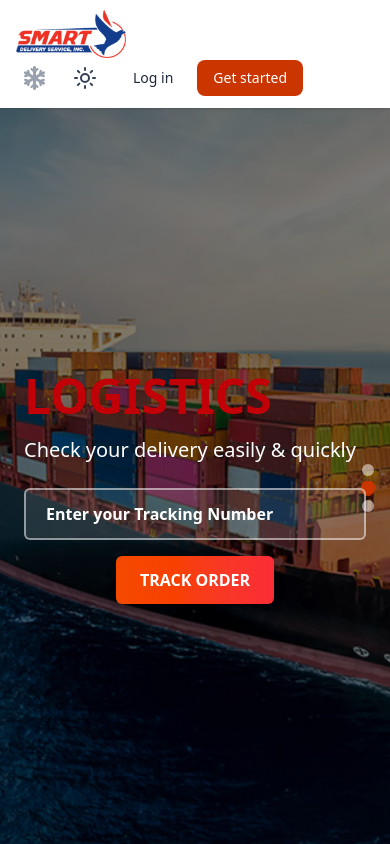
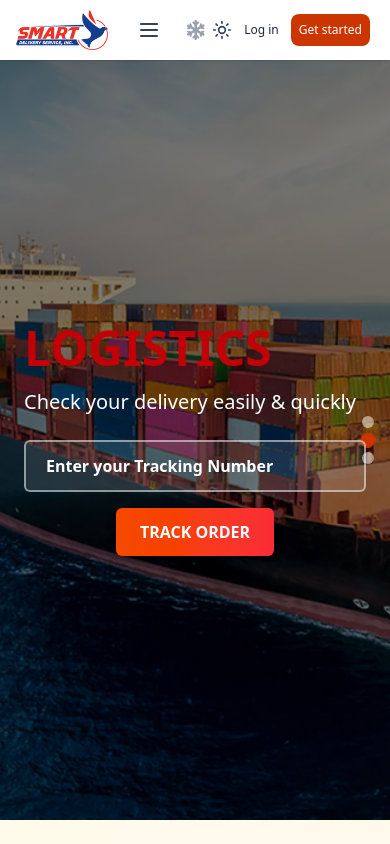
Before and after one commit to Fenil412/Mined_Hackathon_2025, a React (Vite) app in the folder client/: page / in a window 390 px wide. Shown: the top 844 px of the page. Built offline with nearby package versions, Linux system fonts and the light colour scheme.

Commit message:
Add mobile first design

```diff
--- a/client/src/components/Header/Header.jsx
+++ b/client/src/components/Header/Header.jsx
@@ -1,6 +1,6 @@
-import React from "react";
+import React, { useState } from "react";
 import { Link, NavLink } from "react-router-dom";
-import { Sun, Moon } from "lucide-react";
+import { Sun, Moon, Menu, X } from "lucide-react";
 import { FontAwesomeIcon } from "@fortawesome/react-fontawesome";
 import { faSnowflake } from "@fortawesome/free-solid-svg-icons";
 import logo from "../../../photos/logo.png";
@@ -8,6 +8,7 @@ import { useTheme } from "../../context/ThemeContext";
 
 export default function Header() {
   const { theme, toggleTheme, isSnowing, toggleSnowfall } = useTheme();
+  const [isMenuOpen, setIsMenuOpen] = useState(false);
 
   const menuItems = [
     { name: "HOME", path: "/" },
@@ -20,50 +21,119 @@ export default function Header() {
 
   const linkClass = ({ isActive }) =>
     `block py-2 pr-4 pl-3 duration-200 ${
-      isActive ? "text-orange-700 dark:text-orange-400 underline underline-offset-4" : "text-gray-700 dark:text-gray-300"
-    } hover:bg-gray-transparent dark:hover:bg-transparent hover:text-orange-700
+      isActive
+        ? "text-orange-700 dark:text-orange-400 underline underline-offset-4"
+        : "text-gray-700 dark:text-gray-300"
+    } hover:bg-gray-100 dark:hover:bg-gray-700 hover:text-orange-700
     lg:p-0 hover:decoration-2`;
 
   return (
     <header className="sticky top-0 z-50 shadow">
       <nav className="bg-white dark:bg-gray-900 border-gray-200 px-4 lg:px-6 py-2.5">
-        <div className="flex flex-wrap items-center justify-between max-w-screen-xl mx-auto">
+        <div className="flex flex-wrap sm:flex-nowrap items-center justify-between max-w-screen-xl mx-auto gap-2 sm:gap-4">
+          {/* Logo */}
           <Link to="/" className="flex items-center">
-            <img src={logo} className="h-12 mr-3 dark:invert" alt="Logo" />
+            <img
+              src={logo}
+              className="h-10 sm:h-12 mr-2 sm:mr-3 dark:invert"
+              alt="Logo"
+            />
           </Link>
 
-          <div className="flex items-center lg:order-2">
-            {/* Snowfall Toggle */}
-            <button onClick={toggleSnowfall} className="p-2 mr-3 text-gray-700 dark:text-white hover:bg-gray-200 dark:hover:bg-gray-700 rounded-lg">
-              <FontAwesomeIcon icon={faSnowflake} className={`${isSnowing ? "text-blue-400" : "text-gray-400"} hover:text-blue-500 fa-xl transition-all`} />
-            </button>
+          {/* Hamburger Menu Button for Mobile (hidden on sm: and above) */}
+          <button
+            onClick={() => setIsMenuOpen(!isMenuOpen)}
+            className="sm:hidden p-2 text-gray-700 dark:text-white hover:bg-gray-200 dark:hover:bg-gray-700 rounded-lg"
+          >
+            {isMenuOpen ? (
+              <X className="w-6 h-6" />
+            ) : (
+              <Menu className="w-6 h-6" />
+            )}
+          </button>
 
-            {/* Dark Mode Toggle */}
-            <button onClick={toggleTheme} className="p-2 mr-3 text-gray-700 dark:text-white hover:bg-gray-200 dark:hover:bg-gray-700 rounded-lg">
-              {theme === "dark" ? <Moon className="w-6 h-6" /> : <Sun className="w-6 h-6" />}
-            </button>
-
-            {/* Buttons */}
-            <Link to="signin" className="text-gray-800 dark:text-white hover:bg-gray-300 dark:hover:bg-gray-700 focus:ring-4 focus:ring-gray-300 font-medium rounded-lg text-sm px-4 lg:px-5 py-2 lg:py-2.5 mr-2 focus:outline-none">
-              Log in
-            </Link>
-            <Link to="signup" className="text-white bg-orange-700 hover:bg-orange-800 focus:ring-4 focus:ring-orange-300 font-medium rounded-lg text-sm px-4 lg:px-5 py-2 lg:py-2.5 mr-2 focus:outline-none">
-              Get started
-            </Link>
-          </div>
-
-          {/* Navigation Menu */}
-          <div className="items-center justify-between hidden w-full lg:flex lg:w-auto lg:order-1" id="mobile-menu-2">
-            <ul className="flex flex-col mt-4 font-medium lg:flex-row lg:space-x-8 lg:mt-0">
+          {/* Navigation Menu (visible on sm: and above) */}
+          <div className="hidden sm:flex sm:items-center sm:w-auto sm:order-1">
+            <ul className="flex flex-col mt-4 font-medium sm:flex-row sm:space-x-4 md:space-x-6 lg:space-x-8 sm:mt-0">
               {menuItems.map(({ name, path }) => (
                 <li key={path}>
-                  <NavLink to={path} className={linkClass}>
+                  <NavLink
+                    to={path}
+                    className={({ isActive }) =>
+                      `block py-2 px-2 sm:text-sm md:text-base duration-200 ${
+                        isActive
+                          ? "text-orange-700 dark:text-orange-400 underline underline-offset-4"
+                          : "text-gray-700 dark:text-gray-300"
+                      } hover:bg-gray-100 dark:hover:bg-gray-700 hover:text-orange-700 sm:p-0 hover:decoration-2`
+                    }
+                  >
                     {name}
                   </NavLink>
                 </li>
               ))}
             </ul>
           </div>
+
+          {/* Mobile Navigation Menu (visible only on mobile) */}
+          {isMenuOpen && (
+            <div className="sm:hidden absolute top-16 left-0 w-full bg-white dark:bg-gray-900 shadow-lg z-50">
+              <ul className="flex flex-col font-medium">
+                {menuItems.map(({ name, path }) => (
+                  <li key={path}>
+                    <NavLink
+                      to={path}
+                      className="block py-2 px-4 text-gray-700 dark:text-gray-300 hover:bg-gray-100 dark:hover:bg-gray-700"
+                      onClick={() => setIsMenuOpen(false)}
+                    >
+                      {name}
+                    </NavLink>
+                  </li>
+                ))}
+              </ul>
+            </div>
+          )}
+
+          {/* Right Section: Toggles and Buttons */}
+          <div className="flex items-center sm:gap-1 md:gap-2 sm:order-2 flex-nowrap">
+            {/* Snowfall Toggle */}
+            <button
+              onClick={toggleSnowfall}
+              className="p-1 sm:p-2 text-gray-700 dark:text-white hover:bg-gray-200 dark:hover:bg-gray-700 rounded-lg"
+            >
+              <FontAwesomeIcon
+                icon={faSnowflake}
+                className={`${
+                  isSnowing ? "text-blue-400" : "text-gray-400"
+                } hover:text-blue-500 fa-lg sm:fa-xl transition-all`}
+              />
+            </button>
+
+            {/* Dark Mode Toggle */}
+            <button
+              onClick={toggleTheme}
+              className="p-1 sm:p-2 text-gray-700 dark:text-white hover:bg-gray-200 dark:hover:bg-gray-700 rounded-lg"
+            >
+              {theme === "dark" ? (
+                <Moon className="w-5 h-5 sm:w-6 sm:h-6" />
+              ) : (
+                <Sun className="w-5 h-5 sm:w-6 sm:h-6" />
+              )}
+            </button>
+
+            {/* Login and Signup Buttons */}
+            <Link
+              to="signin"
+              className="text-gray-800 dark:text-white hover:bg-gray-300 dark:hover:bg-gray-700 focus:ring-4 focus:ring-gray-300 font-medium rounded-lg text-xs sm:text-sm px-2 sm:px-3 md:px-4 py-2 sm:py-2.5 mr-1 focus:outline-none"
+            >
+              Log in
+            </Link>
+            <Link
+              to="signup"
+              className="text-white bg-orange-700 hover:bg-orange-800 focus:ring-4 focus:ring-orange-300 font-medium rounded-lg text-xs sm:text-sm px-2 sm:px-3 md:px-4 py-2 sm:py-2.5 mr-1 focus:outline-none"
+            >
+              Get started
+            </Link>
+          </div>
         </div>
       </nav>
     </header>
--- a/client/src/components/Map.jsx
+++ b/client/src/components/Map.jsx
@@ -8,6 +8,7 @@ const Map = () => {
   const [tripDetails, setTripDetails] = useState(null);
   const [error, setError] = useState('');
   const [loading, setLoading] = useState(true);
+
 
   // Vehicle type icons and gradients mapping
   const vehicleTypeDetails = {
@@ -38,8 +39,6 @@ const Map = () => {
 
       try {
         setLoading(true);
-
-        // First, fetch trip details to get vehicle type and trip time
         const tripsResponse = await axios.get(`http://localhost:5001/trips/${timeslot}`);
         const tripData = tripsResponse.data.assignments || [];
 
@@ -47,7 +46,6 @@ const Map = () => {
           setTripDetails(tripData[parseInt(index)]);
         }
 
-        // Next, fetch the map HTML
         const mapResponse = await axios.get(`http://localhost:5001/map/${timeslot}/${index}`);
         setMapHtml(mapResponse.data.map_html || '');
         setError('');
--- a/client/src/components/TrackOrder/Trips.jsx
+++ b/client/src/components/TrackOrder/Trips.jsx
@@ -124,7 +124,7 @@ export default function Trips({ timeslot }) {
                     <td className="py-3 px-3 text-sm text-center text-gray-700 dark:text-gray-200 border-r border-amber-200 dark:border-amber-700/30 group-hover:font-semibold">{trip["COV_UTI (Distance Utilization)"]}</td>
                     <td className="py-3 px-3 text-center">
                       <Link
-                        to={`/map/${timeslot}/${index}`}
+                        to={`/map/${timeslot}/${trips.indexOf(trip)}`}
                         className="inline-flex items-center justify-center w-20 py-1.5 relative group/btn overflow-hidden rounded-md border border-amber-200 dark:border-amber-700/30 hover:border-amber-400 dark:hover:border-amber-600"
                       >
                         <span className={`absolute inset-0 bg-gradient-to-r ${getGradientColor(title)} transition-all duration-300 group-hover/btn:opacity-90`}></span>
```
